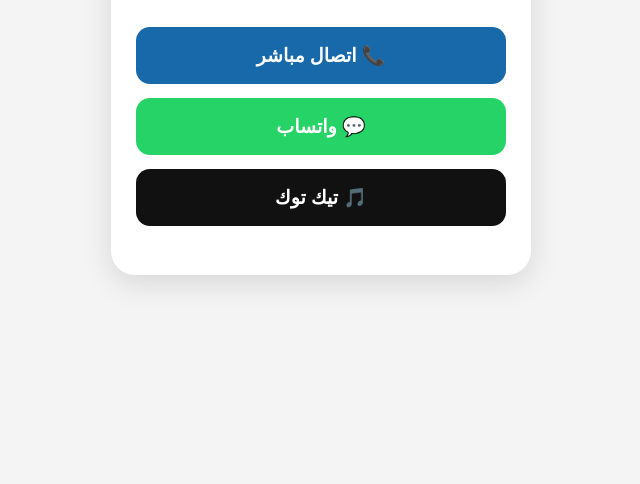
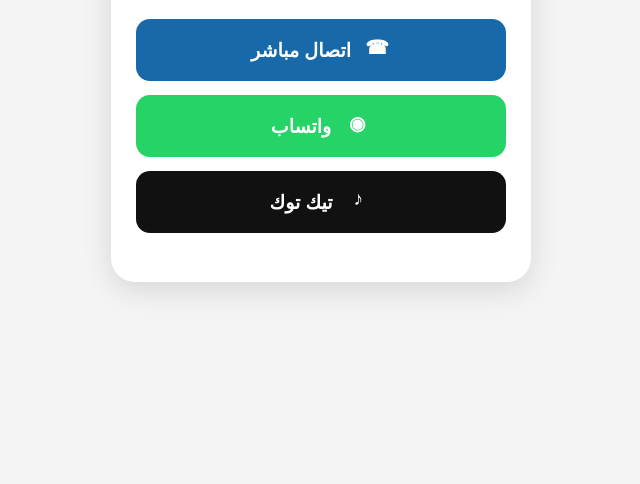
Before and after one commit to adelkoura4-wq/contact, a plain HTML site: page index.html in a window 1280 px wide. Shown: the part 316-800 px from the top of the page, without its empty margins (319-959 px from the left). Drawn offline with Linux system fonts and the light colour scheme.

Commit message:
Refactor index.html for button styles and icons
Updated the button layout to use flexbox and added icons.

```diff
--- a/index.html
+++ b/index.html
@@ -1,12 +1,7 @@
-<!DOCTYPE html>
-<html lang="ar" dir="rtl">
+<!DOCTYPE html><html lang="ar" dir="rtl">
 <head>
 <meta charset="UTF-8">
-<meta name="viewport" content="width=device-width, initial-scale=1.0">
-
-<title>تواصل معنا</title>
-
-<style>
+<meta name="viewport" content="width=device-width, initial-scale=1.0"><title>تواصل معنا</title><style>
 * {
     box-sizing: border-box;
 }
@@ -43,7 +38,10 @@
 }
 
 .button {
-    display: block;
+    display: flex;
+    align-items: center;
+    justify-content: center;
+    gap: 12px;
     width: 100%;
     padding: 17px;
     margin: 14px 0;
@@ -52,6 +50,12 @@
     color: white;
     font-size: 19px;
     font-weight: bold;
+}
+
+.icon {
+    width: 28px;
+    height: 28px;
+    object-fit: contain;
 }
 
 .call {
@@ -65,30 +69,14 @@
 .tiktok {
     background: #111111;
 }
-</style>
-</head>
-
-<body>
-
-<div class="card">
-
-<h1>تواصل معنا</h1>
-
-<p>اختر طريقة التواصل المناسبة</p>
-
-<a class="button call" href="tel:+966536692991">
-📞 اتصال مباشر
-</a>
-
-<a class="button whatsapp" href="https://wa.me/966536692991">
-💬 واتساب
-</a>
-
-<a class="button tiktok" href="https://www.tiktok.com/@visionsa11">
-🎵 تيك توك
-</a>
-
-</div>
-
-</body>
+</style></head><body><div class="card"><h1>تواصل معنا</h1><p>اختر طريقة التواصل المناسبة</p><a class="button call" href="tel:+966536692991">
+<span class="icon">☎</span>
+<span>اتصال مباشر</span>
+</a><a class="button whatsapp" href="https://wa.me/966536692991">
+<span class="icon">◉</span>
+<span>واتساب</span>
+</a><a class="button tiktok" href="https://www.tiktok.com/@visionsa11">
+<span class="icon">♪</span>
+<span>تيك توك</span>
+</a></div></body>
 </html>
```
